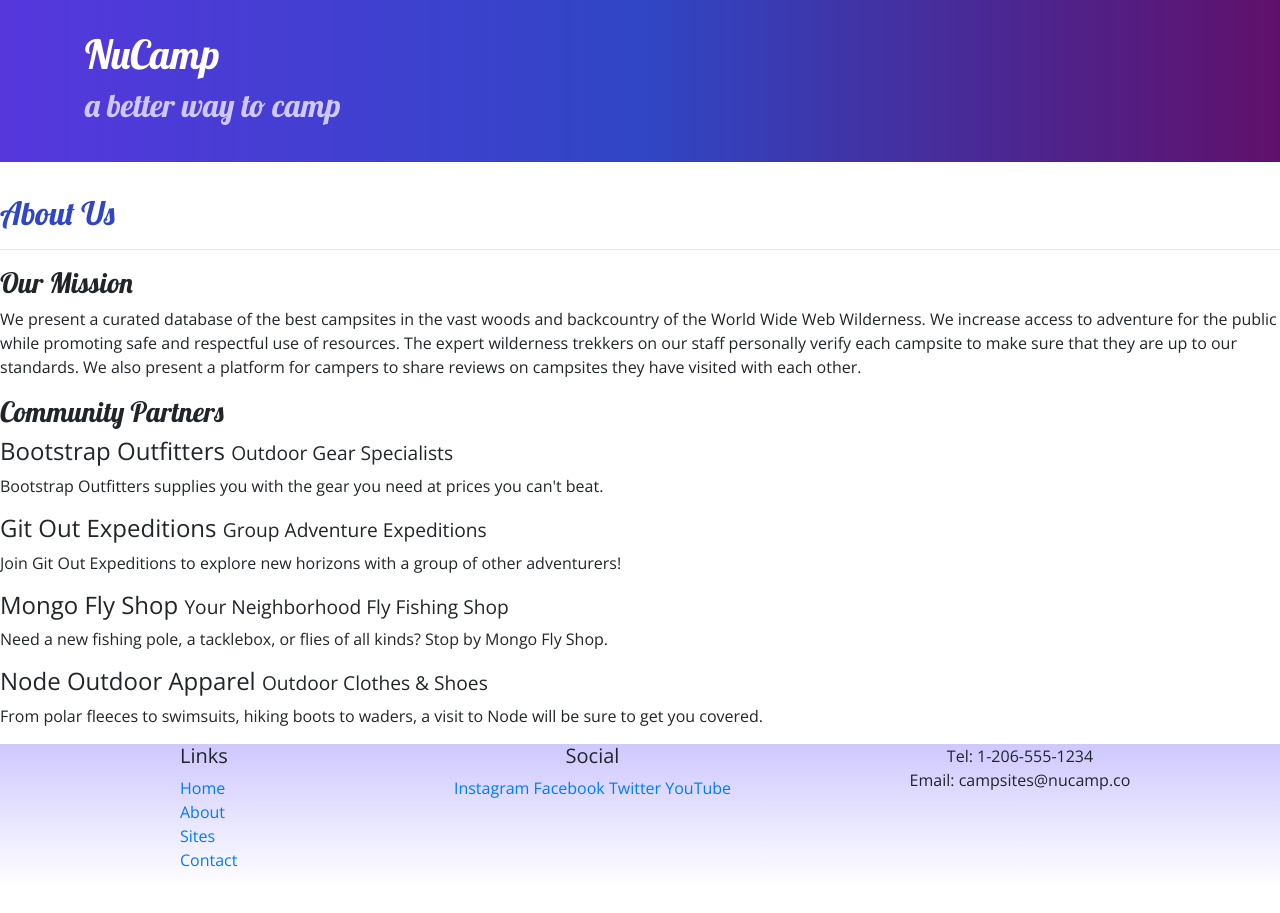
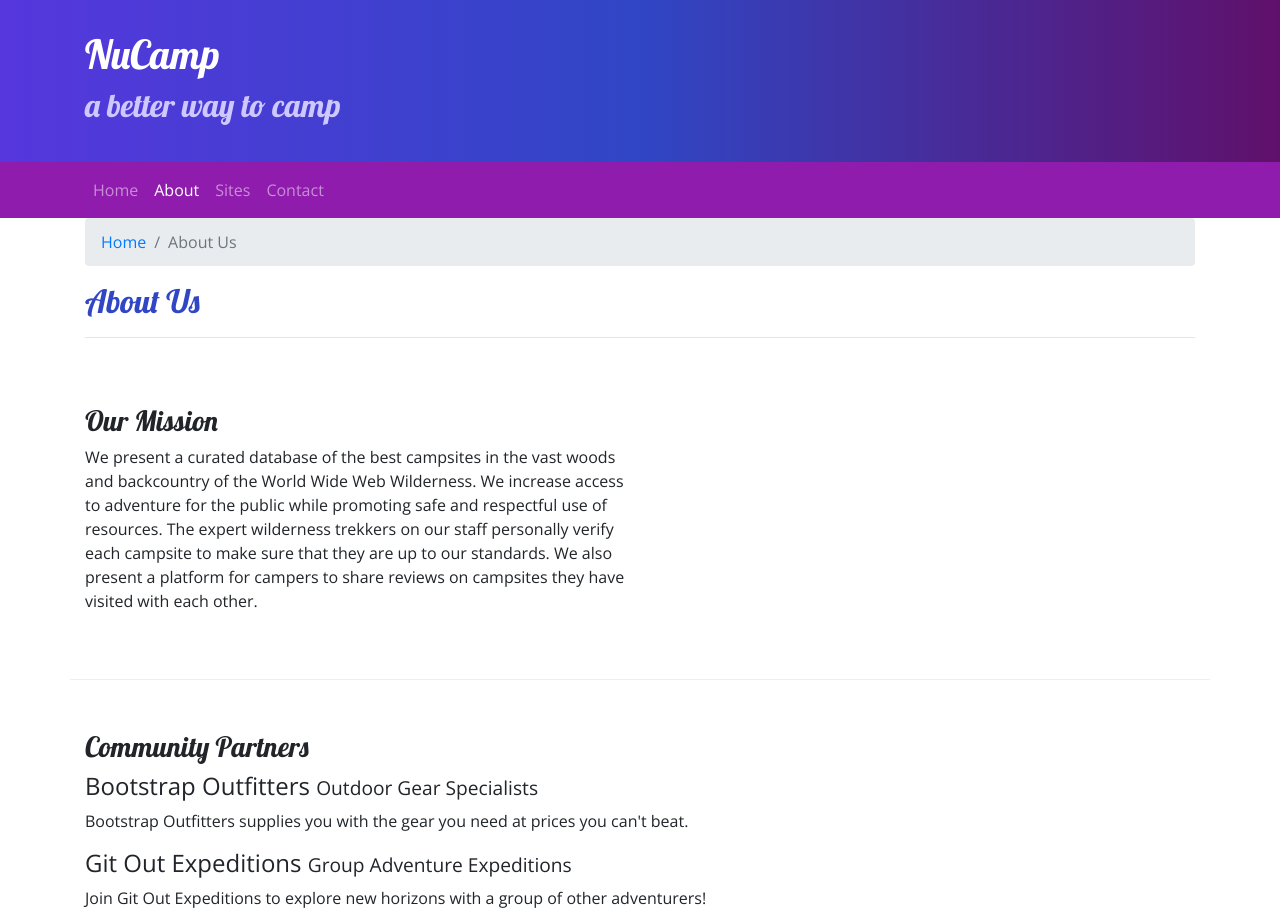
Before and after one commit to DeChane/nucamp, a website: page aboutus.html in a window 1280 px wide. Shown: the top 913 px of the page. Before the commit the page ends 888 px from the top, so only its background shows below. Drawn offline with nearby package versions, Linux system fonts and the light colour scheme.

Commit message:
Navbar and Breadcrumbs

```diff
--- a/CSS/styles.css
+++ b/CSS/styles.css
@@ -19,6 +19,7 @@ footer {
 }
 
 .jumbotron{
+    margin: 0;
     padding: 30px;
     background-image: linear-gradient(to right, #5637DD, #3046C5, #60106B);
     color: white;
@@ -29,3 +30,7 @@ footer {
     border-bottom: 1px ridge;
     min-height: 200px;
 }
+
+.navbar {
+    background-color: #901CAD;
+}
--- a/aboutus.html
+++ b/aboutus.html
@@ -29,32 +29,54 @@
         </div>
     </header>
 
-    <div>
-        <div>
-            <div>
+    <nav class="navbar navbar-expand-sm navbar-dark sticky-top">
+        <div class="container">
+            <button class="navbar-toggler ml-auto" type="button " data-toggle="collapse" data-target="#nucampNavbar">
+                <span class="navbar-toggler-icon"></span>
+            </button>
+            <div class="collapse navbar-collapse" id="nucampNavbar">
+
+                <ul class="navbar-nav">
+                    <li class="nav-item"><a class="nav-link" href="index.html">Home</a></li>
+                    <li class="nav-item active"><a class="nav-link" href="#">About</a></li>
+                    <li class="nav-item"><a class="nav-link" href="#">Sites</a></li>
+                    <li class="nav-item"><a class="nav-link" href="#">Contact</a></li>
+                </ul>
+            </div>
+        </div>
+    </nav>
+
+    <div class="container">
+        <div class="row">
+            <div class="col" >
+                <ol class="breadcrumb">
+                    <li class="breadcrumb-item"><a href="index.html">Home</a></li>
+                    <li class="breadcrumb-item active">About Us</li>
+
+                </ol>
                <h2>About Us</h2>
                <hr />
             </div>
         </div>
 
-        <div>
-            <div>
+        <div class="row row-content">
+            <div class="col-sm-6">
                 <h3>Our Mission</h3>
                 <p>We present a curated database of the best campsites in the vast woods and backcountry of the World Wide Web Wilderness. We increase access to adventure for the public while promoting safe and respectful use of resources. The expert wilderness trekkers on our staff personally verify each campsite to make sure that they are up to our standards. We also present a platform for campers to share reviews on campsites they have visited with each other.</p>
             </div>
         </div>
 
-        <div>
-            <div>
+        <div class="row row-content">
+            <div class="col">
                 <h3>Community Partners</h3>
                 <h4>Bootstrap Outfitters <small>Outdoor Gear Specialists</small></h4>
-                <p>Bootstrap Outfitters supplies you with the gear you need at prices you can't beat.</p>
+                <p class="d-none d-sm-block">Bootstrap Outfitters supplies you with the gear you need at prices you can't beat.</p>
                 <h4>Git Out Expeditions <small>Group Adventure Expeditions</small></h4>
-                <p>Join Git Out Expeditions to explore new horizons with a group of other adventurers!</p>
+                <p class="d-none d-sm-block">Join Git Out Expeditions to explore new horizons with a group of other adventurers!</p>
                 <h4>Mongo Fly Shop <small>Your Neighborhood Fly Fishing Shop</small></h4>
-                <p>Need a new fishing pole, a tacklebox, or flies of all kinds? Stop by Mongo Fly Shop.</p>
+                <p class="d-none d-sm-block">Need a new fishing pole, a tacklebox, or flies of all kinds? Stop by Mongo Fly Shop.</p>
                 <h4>Node Outdoor Apparel <small>Outdoor Clothes & Shoes</small></h4>
-                <p>From polar fleeces to swimsuits, hiking boots to waders, a visit to Node will be sure to get you covered.</p>
+                <p class="d-none d-sm-block">From polar fleeces to swimsuits, hiking boots to waders, a visit to Node will be sure to get you covered.</p>
             </div>
         </div>
     </div>
@@ -86,6 +108,10 @@
         </div>
     </footer>
 
+    <!-- jQuery must come first, then Popper.js, then the Bootstrap JavaScript plugins.-->
+    <script src="node_modules/jquery/dist/jquery.slim.min.js"></script>
+    <script src="node_modules/popper.js/dist/umd/popper.min.js"></script>
+    <script src="node_modules/bootstrap/dist/js/bootstrap.min.js"></script>
 </body>
 
 </html>
```
Also changed, not shown: index.html (+22 -6 lines).
